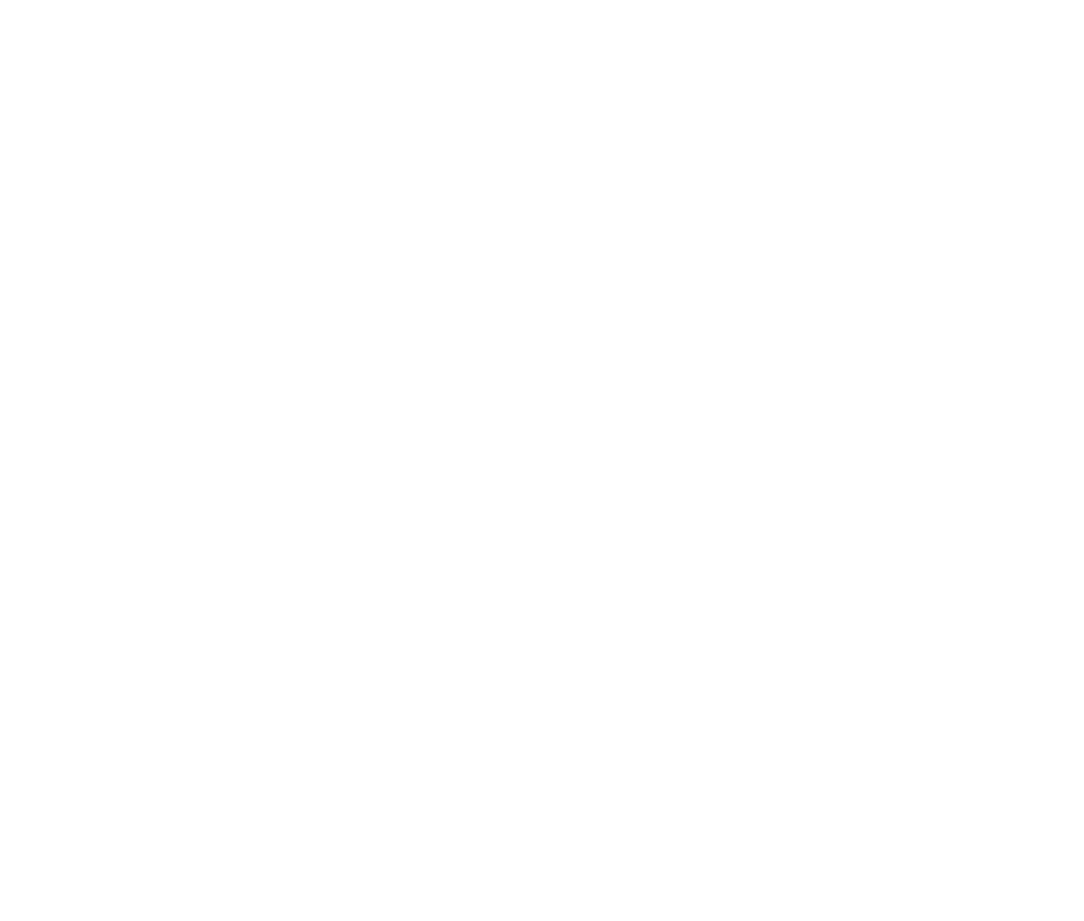
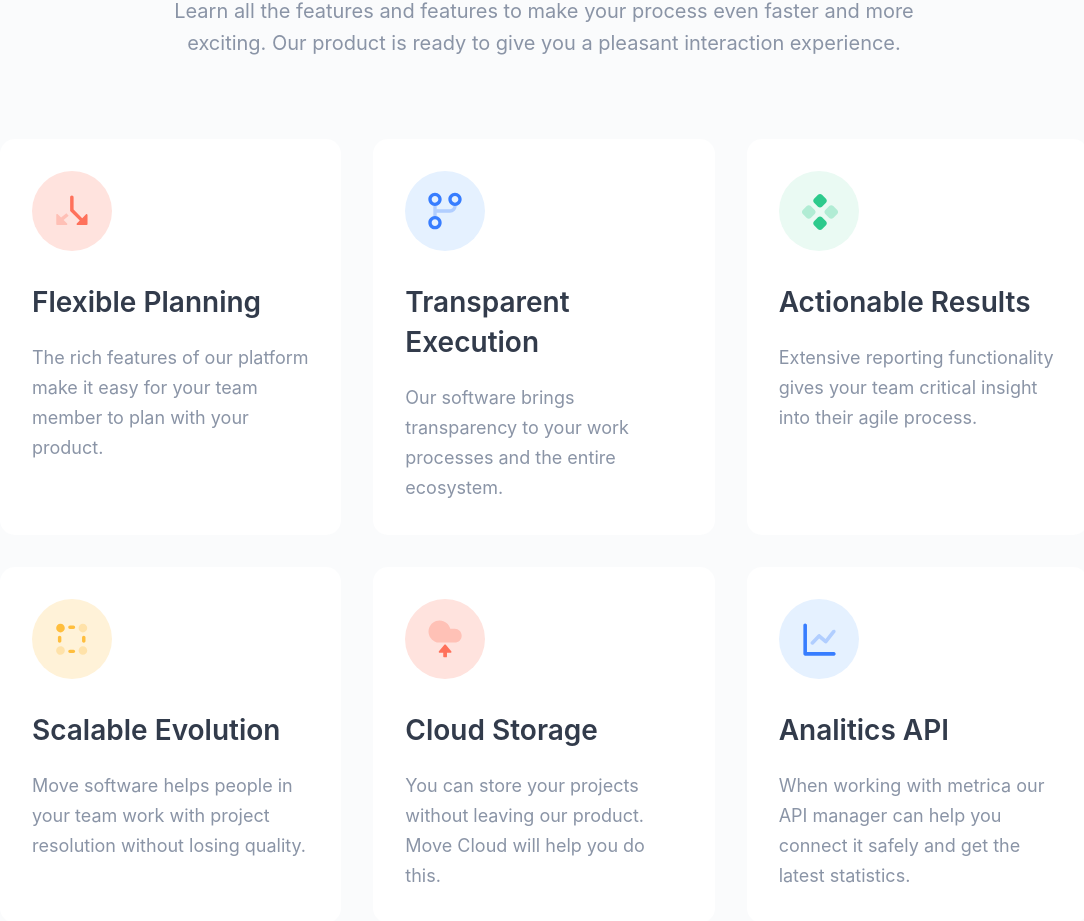
Before and after one commit to aliramazon/move-website-react, a React (Create React App) app: page / in a window 1280 px wide. Shown: the part 4589-5510 px from the top of the page, without its empty margins (96-1180 px from the left). Before the commit the page ends 4348 px from the top, so only its background shows below. Built offline with nearby package versions, Linux system fonts and the light colour scheme.

Commit message:
Create Features section

```diff
--- a/src/App.js
+++ b/src/App.js
@@ -4,6 +4,7 @@
 import { Advantages } from "./sections/Advantages";
 import { Package } from "./sections/Package";
 import { Video } from "./sections/Video/Video";
+import { Features } from "./sections/Features/Features";
 
 const App = () => {
     return (
@@ -14,6 +15,7 @@
             <Advantages />
             <Package />
             <Video />
+            <Features />
         </>
     );
 };
--- /dev/null
+++ b/src/sections/Features/Features.css
@@ -0,0 +1,38 @@
+/* ---------- Features Section ---------- */
+.features-section {
+    background-color: var(--bg-color-20);
+}
+
+.features-section__cards {
+    display: flex;
+    gap: var(--spacing-7);
+    flex-wrap: wrap;
+}
+
+.feature-card {
+    flex: 1 0 30rem;
+    background-color: var(--bg-color-10);
+    padding: var(--spacing-7);
+    border-radius: 1.5rem;
+    transition: all 0.3s;
+}
+
+.feature-card:hover {
+    box-shadow: 0rem 5rem 7.7rem rgba(176, 183, 195, 0.22);
+}
+
+.feature-card__icon {
+    height: 8rem;
+    width: 8rem;
+    margin-bottom: 2.9rem;
+}
+
+.feature-card__heading {
+    margin-bottom: 2.1rem;
+}
+
+.feature-card__description {
+    font-size: var(--font-size-4);
+    line-height: var(--line-height-4);
+    color: var(--text-color-20);
+}
--- /dev/null
+++ b/src/sections/Features/Features.js
@@ -0,0 +1,105 @@
+import planning from "../../assets/planning.svg";
+import execution from "../../assets/execution.svg";
+import results from "../../assets/results.svg";
+import evolution from "../../assets/evolution.svg";
+import cloud from "../../assets/cloud.svg";
+import analitics from "../../assets/analitics.svg";
+
+const features = [
+    {
+        icon: planning,
+        name: "Flexible Planning",
+        description:
+            "The rich features of our platform make it easy for your team member to plan with your product."
+    },
+    {
+        icon: execution,
+        name: "Transparent Execution",
+        description:
+            "Our software brings transparency to your work processes and the entire ecosystem."
+    },
+    {
+        icon: results,
+        name: "Actionable Results",
+        description:
+            "Extensive reporting functionality gives your team critical insight into their agile process."
+    },
+    {
+        icon: evolution,
+        name: "Scalable Evolution",
+        description:
+            "Move software helps people in your team work with project resolution without losing quality."
+    },
+    {
+        icon: cloud,
+        name: "Cloud Storage",
+        description:
+            "You can store your projects without leaving our product. Move Cloud will help you do this."
+    },
+    {
+        icon: analitics,
+        name: "Analitics API",
+        description:
+            " When working with metrica our API manager can help you connect it safely and get the latest statistics."
+    }
+];
+
+const FeatureCard = (props) => {
+    return (
+        <div className="feature-card">
+            <img
+                src={props.icon}
+                alt="Analitics"
+                className="feature-card__icon"
+            />
+            <h6 className="feature-card__heading">{props.heading}</h6>
+            <p className="feature-card__description">{props.text}</p>
+        </div>
+    );
+};
+const FeaturesCards = () => {
+    return (
+        <div className="features-section__cards">
+            {features.map((feature) => {
+                return (
+                    <>
+                        {/* <div className="feature-card">
+                            <img
+                                src={feature.icon}
+                                alt="Analitics"
+                                className="feature-card__icon"
+                            />
+                            <h6 className="feature-card__heading">
+                                {feature.name}
+                            </h6>
+                            <p className="feature-card__description">
+                                {feature.description}
+                            </p>
+                        </div> */}
+                        <FeatureCard
+                            icon={feature.icon}
+                            heading={feature.name}
+                            text={feature.description}
+                        />
+                    </>
+                );
+            })}
+        </div>
+    );
+};
+
+export const Features = () => {
+    return (
+        <section className="features-section" id="features">
+            <div className="row">
+                <h2 className="centered-h2">Go Move with ease</h2>
+                <p className="sub-heading-2 centered-subheading-2">
+                    Learn all the features and features to make your process
+                    even faster and more exciting. Our product is ready to give
+                    you a pleasant interaction experience.
+                </p>
+                <FeaturesCards />
+            </div>
+        </section>
+    );
+};
--- a/src/styles/App.css
+++ b/src/styles/App.css
@@ -1,7 +1,6 @@
 @import "../sections/Video/Video.css";
-
+@import "../sections/Features/Features.css";
 /* ---------- Top Navigation ---------- */
-
 .nav {
     display: flex;
     justify-content: space-between;
@@ -262,45 +261,6 @@
     color: var(--yellow-100);
 }
 
-/* ---------- Features Section ---------- */
-.features-section {
-    background-color: var(--bg-color-20);
-}
-
-.features-section__cards {
-    display: flex;
-    gap: var(--spacing-7);
-    flex-wrap: wrap;
-}
-
-.feature-card {
-    flex: 1 0 30rem;
-    background-color: var(--bg-color-10);
-    padding: var(--spacing-7);
-    border-radius: 1.5rem;
-    transition: all 0.3s;
-}
-
-.feature-card:hover {
-    box-shadow: 0rem 5rem 7.7rem rgba(176, 183, 195, 0.22);
-}
-
-.feature-card__icon {
-    height: 8rem;
-    width: 8rem;
-    margin-bottom: 2.9rem;
-}
-
-.feature-card__heading {
-    margin-bottom: 2.1rem;
-}
-
-.feature-card__description {
-    font-size: var(--font-size-4);
-    line-height: var(--line-height-4);
-    color: var(--text-color-20);
-}
-
 /* ---------- Pricing Section ---------- */
 
 .pricing-section {
```
